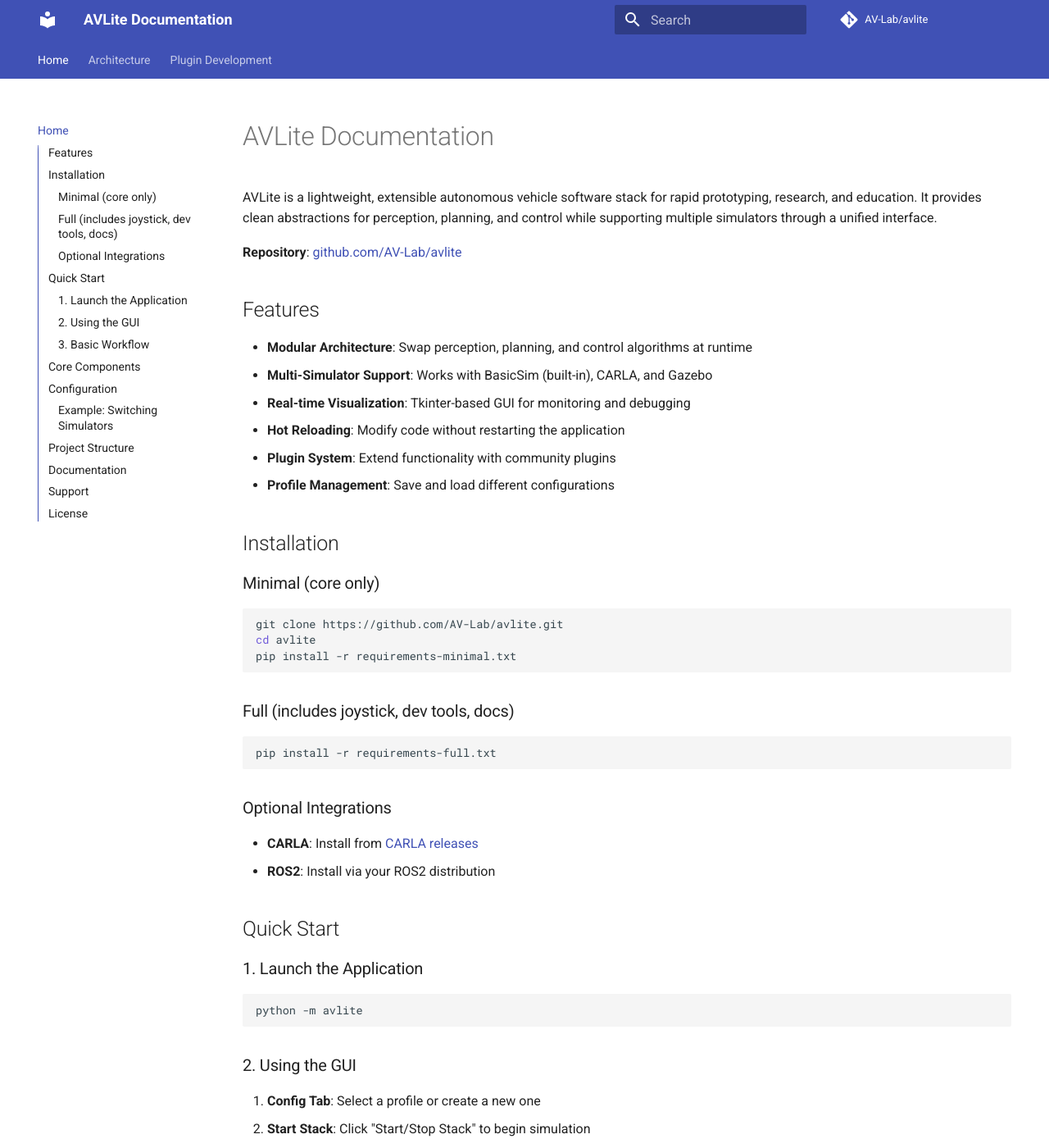
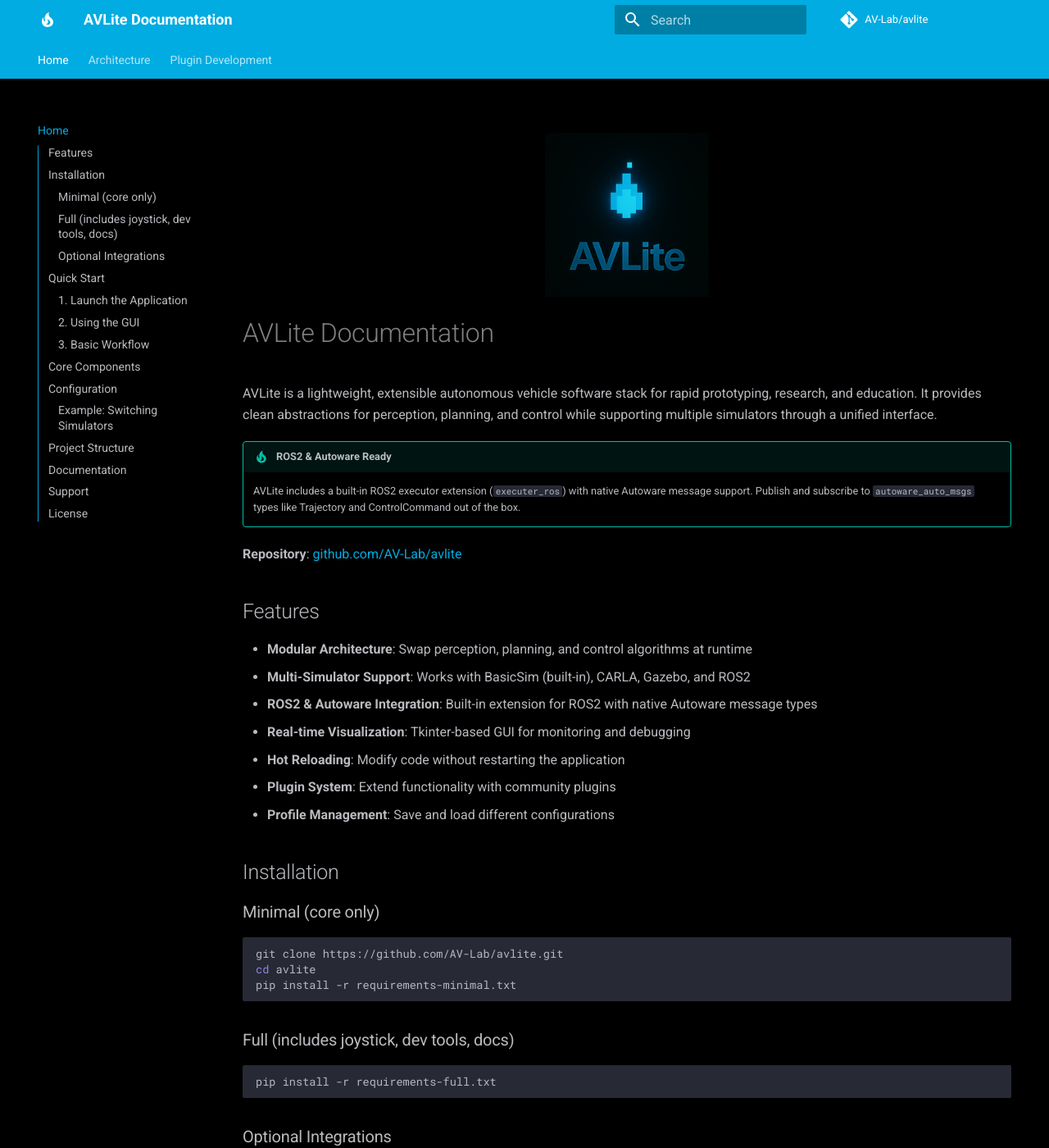
Before and after one commit to AV-Lab/avlite, an MkDocs documentation site: the page built from docs/index.md, in a window 1280 px wide and 1400 px high. Shown: the whole window at 82% size. Built offline with MkDocs 1.6.1 and Material for MkDocs 9.7.7, drawn with Linux system fonts in a browser that asks for light colours; comment, search, counter and statistics services are not loaded; some of the changed text lies outside the part shown.

Commit message:
doc update

````diff
--- a/docs/index.md
+++ b/docs/index.md
@@ -1,13 +1,21 @@
+<p align="center">
+  <img src="imgs/logo-black-bg.png" alt="AVLite Logo" width="200">
+</p>
+
 # AVLite Documentation
 
 AVLite is a lightweight, extensible autonomous vehicle software stack for rapid prototyping, research, and education. It provides clean abstractions for perception, planning, and control while supporting multiple simulators through a unified interface.
+
+!!! tip "ROS2 & Autoware Ready"
+    AVLite includes a built-in ROS2 executor extension (`executer_ros`) with native Autoware message support. Publish and subscribe to `autoware_auto_msgs` types like Trajectory and ControlCommand out of the box.
 
 **Repository**: [github.com/AV-Lab/avlite](https://github.com/AV-Lab/avlite)
 
 ## Features
 
 - **Modular Architecture**: Swap perception, planning, and control algorithms at runtime
-- **Multi-Simulator Support**: Works with BasicSim (built-in), CARLA, and Gazebo
+- **Multi-Simulator Support**: Works with BasicSim (built-in), CARLA, Gazebo, and ROS2
+- **ROS2 & Autoware Integration**: Built-in extension for ROS2 with native Autoware message types
 - **Real-time Visualization**: Tkinter-based GUI for monitoring and debugging
 - **Hot Reloading**: Modify code without restarting the application
 - **Plugin System**: Extend functionality with community plugins
@@ -32,7 +40,12 @@
 ### Optional Integrations
 
 - **CARLA**: Install from [CARLA releases](https://github.com/carla-simulator/carla/releases)
-- **ROS2**: Install via your ROS2 distribution
+- **ROS2 + Autoware**: Install ROS2 (Humble/Iron/Jazzy) and optionally `autoware_auto_msgs` for native Autoware message support. The built-in `executer_ros` extension provides:
+    - `ROSExecuter`: Synchronize AVLite with ROS2 ecosystem
+    - `PlannerNode`: Publishes Autoware Trajectory messages
+    - `ControllerNode`: Publishes Autoware ControlCommand messages
+    - `PerceptionNode`: Publishes ego state and tracked objects
+    - Message converters for seamless Autoware integration
 
 ## Quick Start
 
@@ -95,7 +108,7 @@
 ├── c60_common/         # Shared utilities
 └── extensions/         # Built-in extensions
     ├── multi_object_prediction/
-    ├── executer_ros/
+    ├── executer_ros/   # ROS2 executor with Autoware msgs
     └── test_ext/
 ```
 
--- /dev/null
+++ b/docs/stylesheets/extra.css
@@ -0,0 +1,13 @@
+:root {
+  --md-primary-fg-color: #00ace1;
+  --md-primary-fg-color--light: #33bde7;
+  --md-primary-fg-color--dark: #0090bd;
+  --md-accent-fg-color: #00ace1;
+}
+
+[data-md-color-scheme="slate"] {
+  --md-default-bg-color: #000000;
+  --md-default-bg-color--light: #0a0a0a;
+  --md-default-bg-color--lighter: #121212;
+  --md-default-bg-color--lightest: #1a1a1a;
+}
--- a/mkdocs.yml
+++ b/mkdocs.yml
@@ -7,15 +7,22 @@
 
 theme:
   name: material
+  icon:
+    logo: material/fire
+  favicon: imgs/logo-black-bg.png
   palette:
-    primary: indigo
-    accent: indigo
+    scheme: slate
+    primary: custom
+    accent: custom
   features:
     - navigation.tabs
     - navigation.sections
     - toc.integrate
     - search.suggest
     - search.highlight
+
+extra_css:
+  - stylesheets/extra.css
 
 plugins:
   - search
````
Also changed, not shown: README.md (+13 -6 lines), data/imgs/logo-black-bg.png (added), docs/imgs/logo-black-bg.png (added), docs/imgs/logo.png (added).
